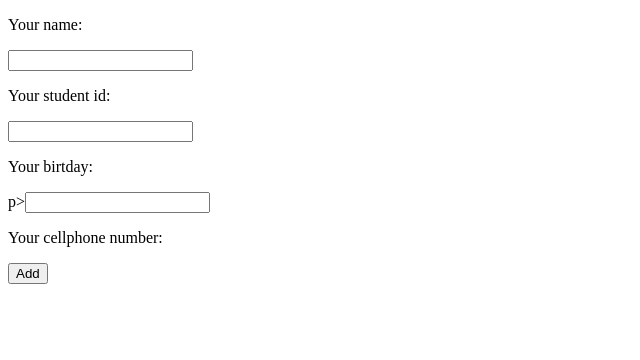
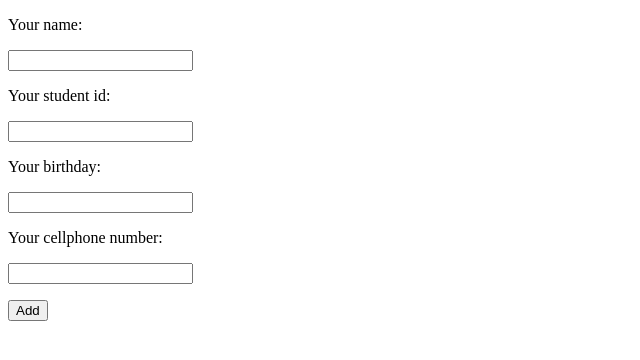
Before and after one commit to bird-cat/cloud-computing-hw2, a plain HTML site: page post.html in a window 1280 px wide. Shown: the whole page, without its empty margins (0-640 px from the left). Drawn offline with Linux system fonts and the light colour scheme.

Commit message:
Update post.html

```diff
--- a/post.html
+++ b/post.html
@@ -4,17 +4,18 @@
     <meta charset="utf-8">
 </head>
 
-	<boy>    <p>Your name:</p>
+<body>
+    <p>Your name:</p>
     <p><input name="username" id="username_input"></p>
 
     <p>Your student id:</p>
     <p><input student_id="student id" id="student_id_input"></p>
 
-		        <p>Your birtday:</p>
-			    p><input birthday="birthday" id="birthday_input"></p>
+    <p>Your birthday:</p>
+    <p><input birthday="birthday" id="birthday_input"></p>
 
     <p>Your cellphone number:</p>
-				    <p><inpt cllphone="cellphone number" id="cellphone_number_input"></p>
+    <p><input cellphone="cellphone number" id="cellphone_number_input"></p>
 
     <button type="submit" onclick="link_url()" id="btn">Add</button>
     <br>
```
Lines whose indentation alone changed are shown as unchanged.
